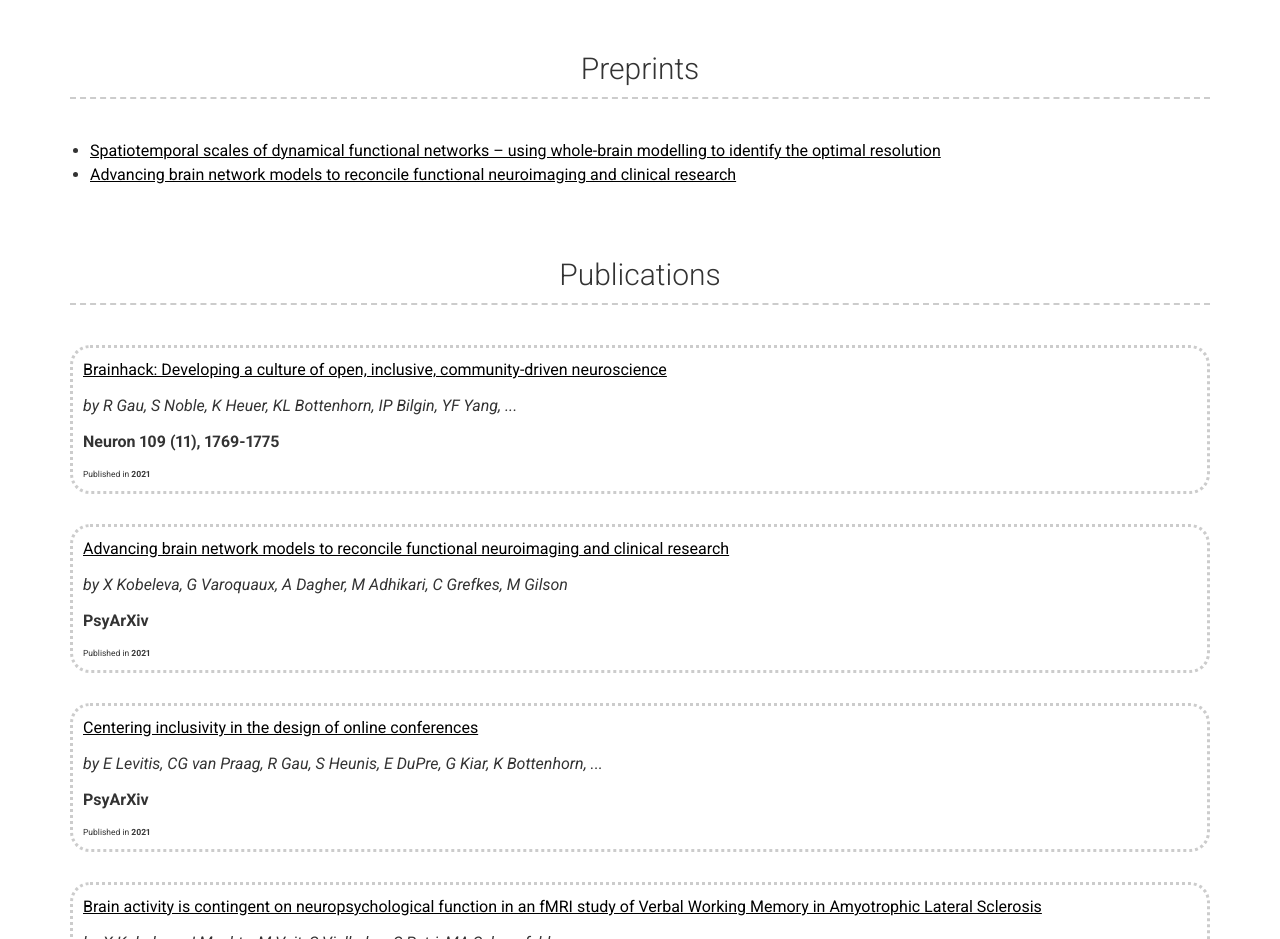
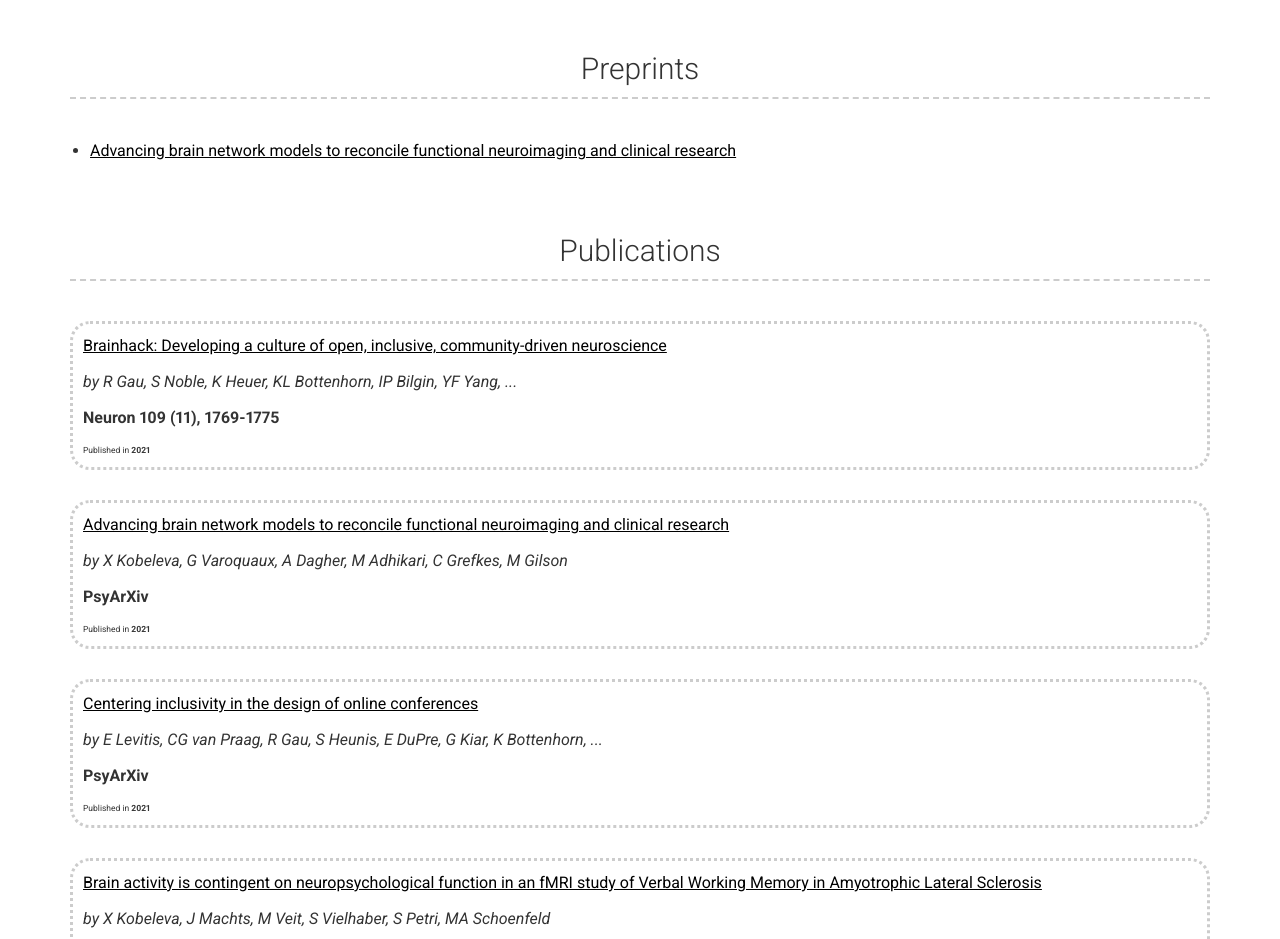
Before and after one commit to dr-xenia/dr-xenia.github.io, a plain HTML site: page index.html in a window 1280 px wide. Shown: the part 1100-2039 px from the top of the page. Drawn offline with nearby package versions, Linux system fonts and the light colour scheme; some icons are missing.

Commit message:
Update preprints.html

```diff
--- a/docs/preprints.html
+++ b/docs/preprints.html
@@ -4,7 +4,6 @@
     <a id="preprints"></a>
     <h3>Preprints</h3>
     <ul>
-      <li><a href="https://www.biorxiv.org/content/10.1101/2020.09.12.277699v1">Spatiotemporal scales of dynamical functional networks – using whole-brain modelling to identify the optimal resolution</a></li>
       <li><a href="https://psyarxiv.com/syqpc">Advancing brain network models to reconcile functional neuroimaging and clinical research</a></li>
      </ul>
   </div>
```
